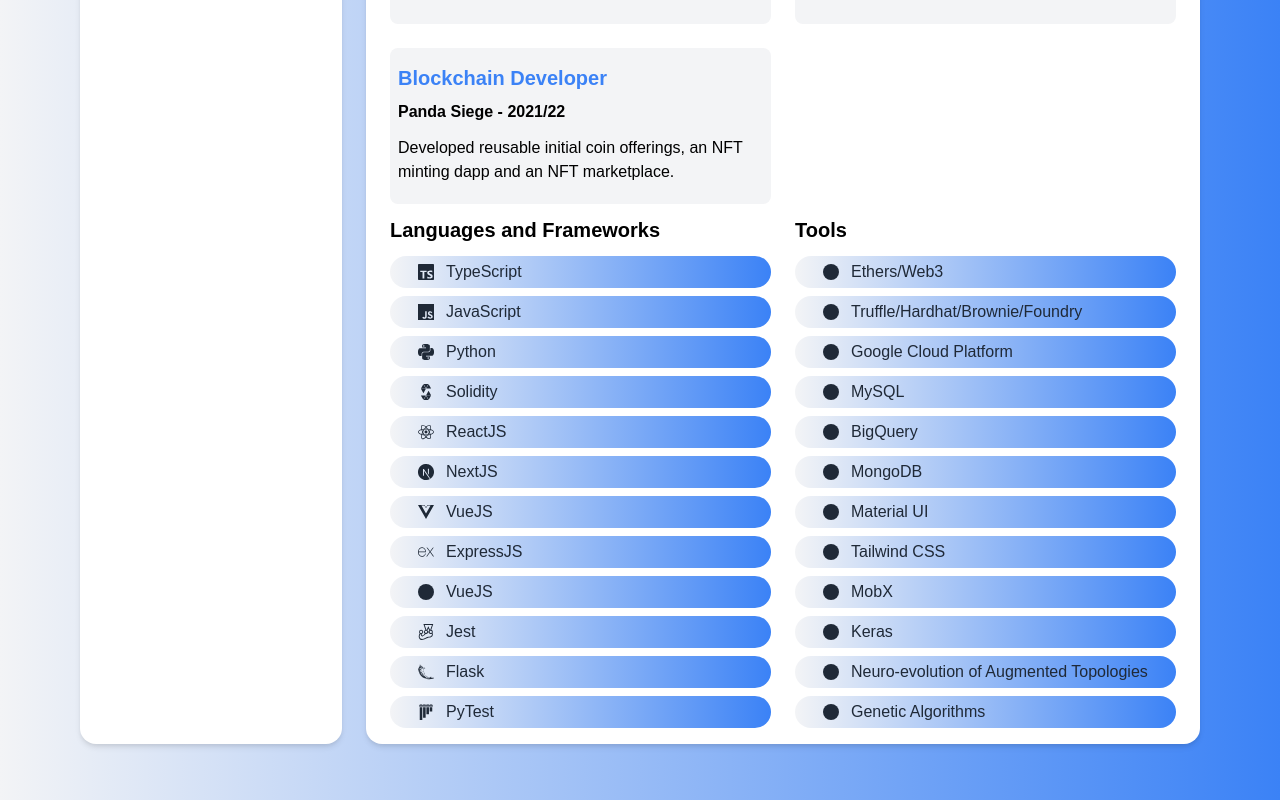
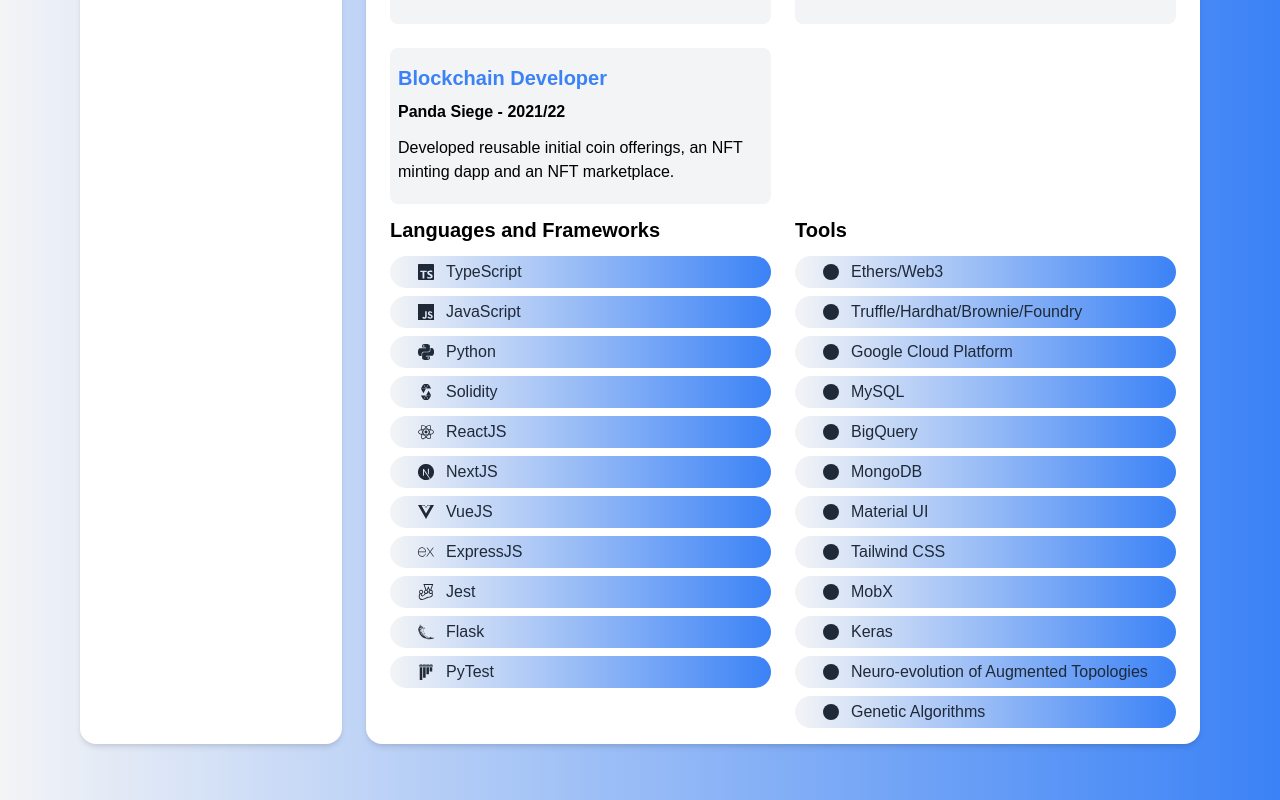
Before and after one commit to devon-n/Portfolio, a Next.js app: page /resume in a window 1280 px wide. Shown: the part 540-1340 px from the top of the page. Built offline with nearby package versions, Linux system fonts and the light colour scheme.

Commit message:
chore: removed unnecessary lines

```diff
--- a/components/Sidebar.tsx
+++ b/components/Sidebar.tsx
@@ -1,5 +1,4 @@
 import { AiFillGithub, AiFillLinkedin, AiOutlineMail } from 'react-icons/ai'
-import { GiTie } from 'react-icons/gi'
 import { useTheme } from 'next-themes'
 import Image from 'next/image'
 
--- a/data.ts
+++ b/data.ts
@@ -107,10 +107,6 @@ export const languages: ISkill[] = [
     {
         name:"ExpressJS",
         Icon: SiExpress
-    },
-    {
-        name:"VueJS",
-        Icon: BsCircleFill
     },
     {
         name:"Jest",
```
